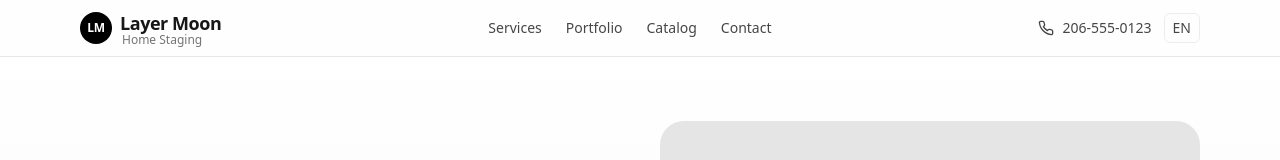
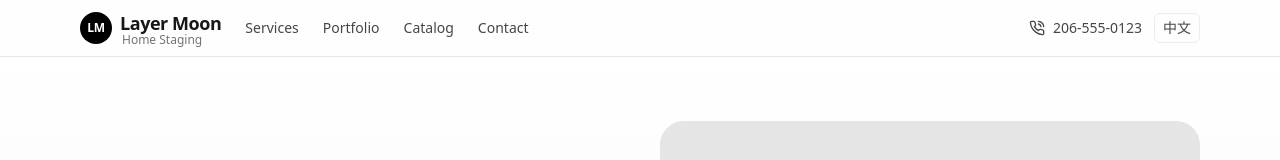
Before and after one commit to jjy2kk3/layermoon-site, a Next.js app: page / in a window 1280 px wide. Shown: the top 160 px of the page. Built offline with nearby package versions, Linux system fonts and the light colour scheme; no server answers.

Commit message:
Update Header.tsx

```diff
--- a/components/Header.tsx
+++ b/components/Header.tsx
@@ -3,7 +3,7 @@ import * as React from "react";
 import Link from "next/link";
 import Logo from "@/components/Logo";
 import { useI18n } from "@/components/i18n/I18nProvider";
-import { Phone } from "lucide-react";
+import { PhoneCall } from "lucide-react";
 
 export default function Header() {
   const { lang, setLang, t } = useI18n();
@@ -11,38 +11,32 @@ export default function Header() {
 
   return (
     <header className="sticky top-0 z-30 bg-white/80 backdrop-blur border-b">
-      <div className="max-w-6xl mx-auto px-4 py-3 flex items-center gap-4">
+      <div className="max-w-6xl mx-auto px-4 py-3 flex items-center gap-6">
         {/* 左：Logo */}
-        <Link href="/" className="flex items-center gap-3 shrink-0">
+        <Link href="/" className="shrink-0">
           <Logo />
         </Link>
 
-        {/* 中：主导航 */}
-        <nav className="flex-1 flex items-center justify-center gap-6 text-sm">
+        {/* 左：主导航（紧跟 Logo） */}
+        <nav className="flex items-center gap-6 text-sm">
           <Link href="/#services"  className="opacity-80 hover:opacity-100">{t("nav_services")}</Link>
           <Link href="/#portfolio" className="opacity-80 hover:opacity-100">{t("nav_portfolio")}</Link>
           <Link href="/#catalog"   className="opacity-80 hover:opacity-100">{t("nav_catalog")}</Link>
           <Link href="/#contact"   className="opacity-80 hover:opacity-100">{t("nav_contact")}</Link>
         </nav>
 
-        {/* 右：电话 + 语言切换（语言按钮在最右侧） */}
-        <div className="flex items-center gap-3">
-          <a
-            href="tel:2065550123"
-            className="hidden sm:inline-flex items-center gap-2 text-sm opacity-80 hover:opacity-100"
-          >
-            <Phone className="w-4 h-4" />
-            206-555-0123
+        {/* 右：电话 + 语言按钮 */}
+        <div className="ml-auto flex items-center gap-3 text-sm">
+          <a className="hidden sm:flex items-center gap-2 opacity-80 hover:opacity-100" href="tel:+12065550123">
+            <PhoneCall className="w-4 h-4" /> 206-555-0123
           </a>
-
           <button
             onClick={toggle}
-            className="border rounded-md px-2 py-1 text-sm opacity-80 hover:opacity-100"
+            className="opacity-80 hover:opacity-100 border rounded-md px-2 py-1"
             aria-label="Switch language"
             title="Switch language"
           >
-            {/* 你说要“EN”的样式：默认显示 EN；切到中文后显示 中文 */}
-            {lang === "en" ? "EN" : "中文"}
+            {lang === "en" ? t("lang_zh") : t("lang_en")}
           </button>
         </div>
       </div>
```
